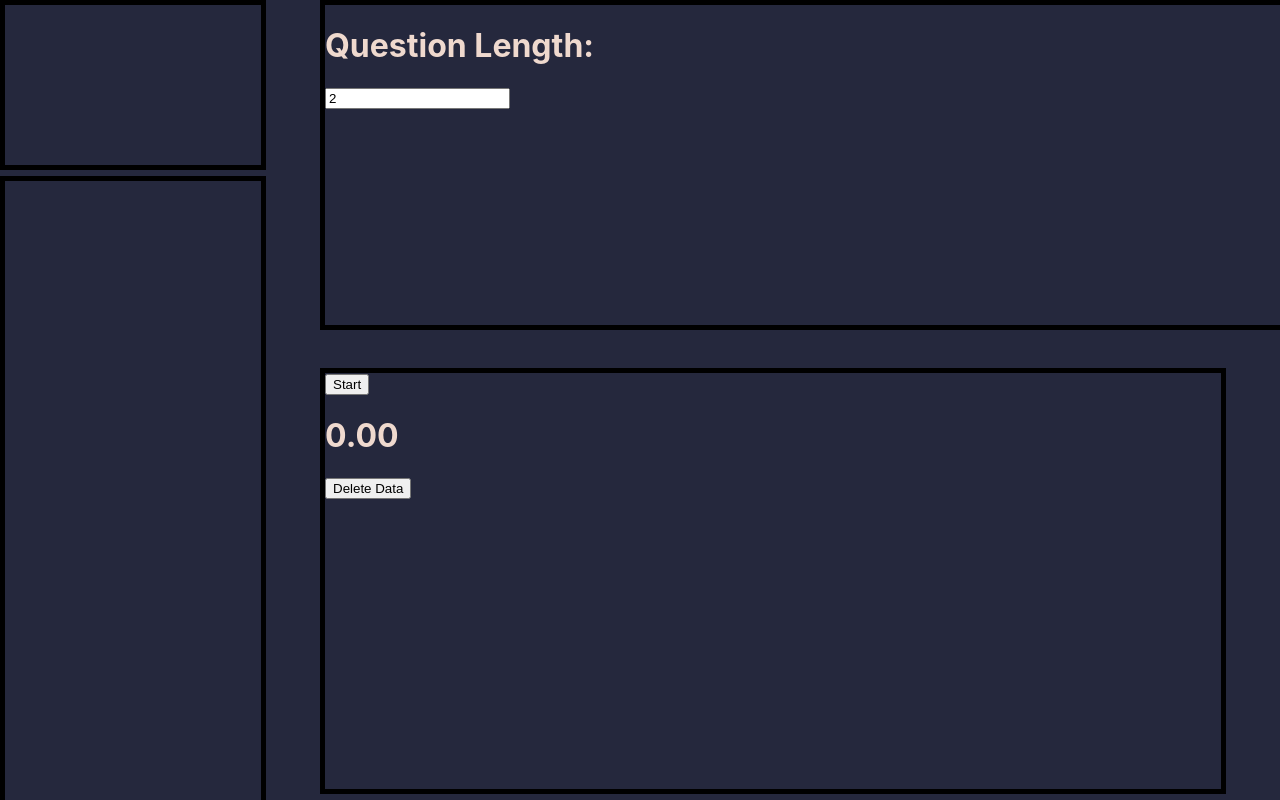
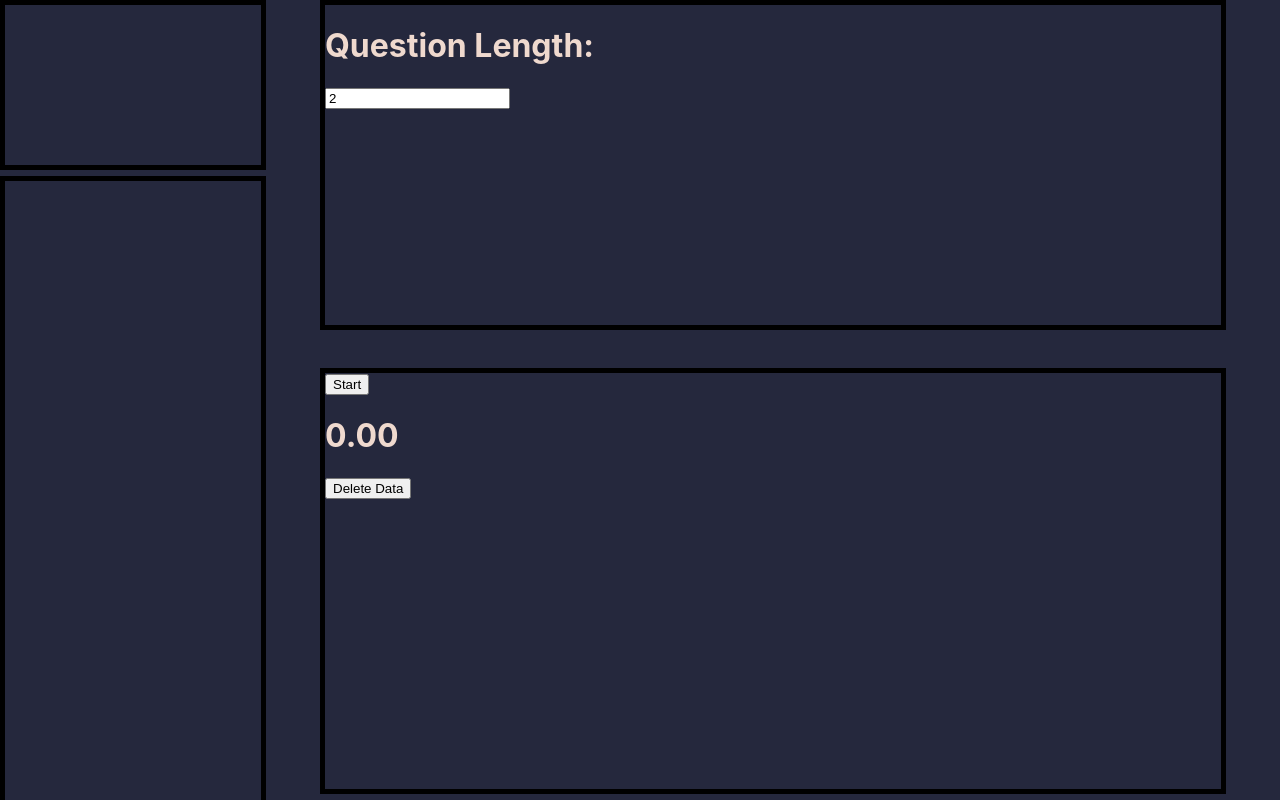
Before and after one commit to RasmusKuusmaa/Mneme, a React (Create React App) app: page / in a window 1280 px wide. Built offline with nearby package versions, Linux system fonts and the light colour scheme.

Commit message:
fixed question overflow

```diff
--- a/src/App.css
+++ b/src/App.css
@@ -31,15 +31,18 @@ Text Color: #efd9ceff;
 .QuestionBox {
   border: 5px solid black;
   position: fixed;
-  width: 700vw;
+  width: 70vw;
   height: 40vh;
   left: 25vw;
+  top: 0;
+  overflow-y: auto;
 }
+
 .AnswerBox {
   border: 5px solid black;
   position: fixed;
-  width: 70vw;
-  height: 20vh;
+  width: 70;
+  height: auto;
   left: 25vw;
   top: 22vh;
 }
@@ -60,6 +63,6 @@ li {
 }
 
 .Question {
-  word-wrap: break-word; /* Ensures long words break and wrap to the next line */
-  overflow-wrap: break-word; /* Ensures long words break and wrap to the next line */
+  word-wrap: break-word;
+  overflow-wrap: break-word;
 }
```
